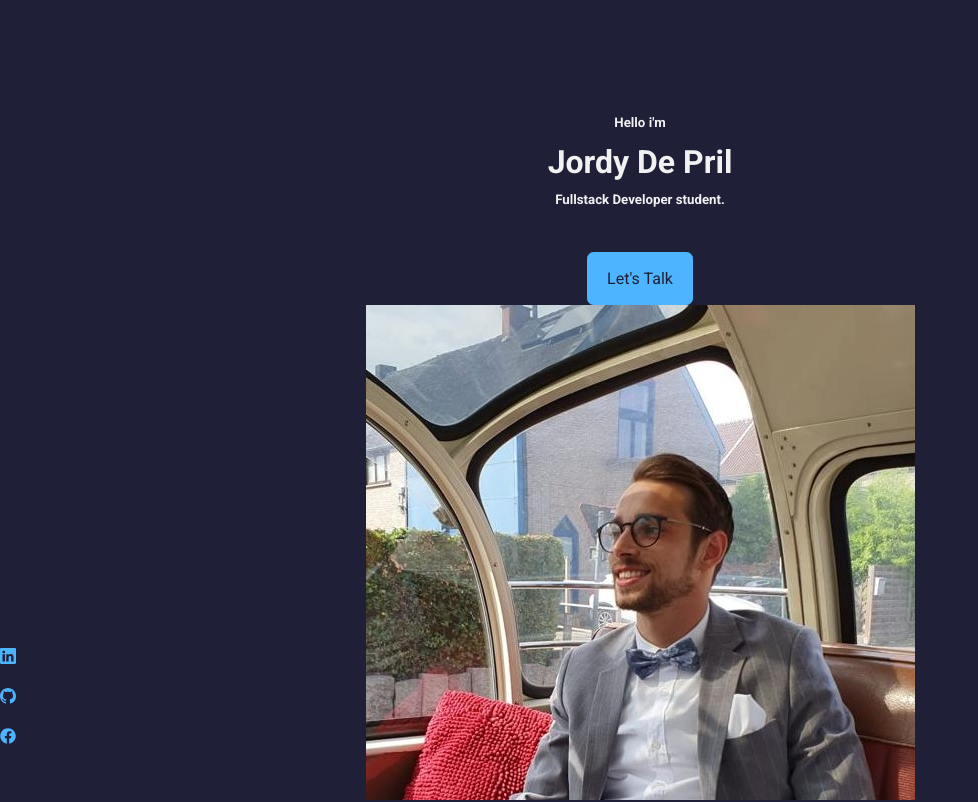
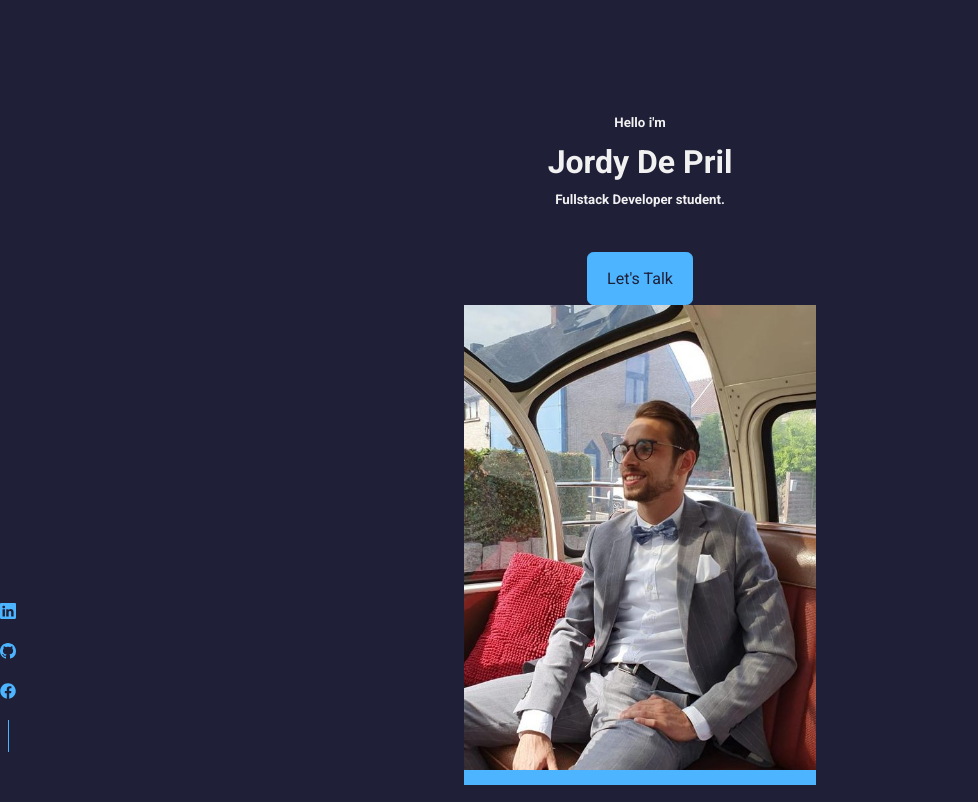
Before and after one commit to becodeorg/verou-3-portfolio-Jordydp, a React (Create React App) app in the folder react-portfolio/: page / in a window 1280 px wide. Shown: the top 802 px of the page, without its empty margins (0-978 px from the left). Built offline with nearby package versions, Linux system fonts and the light colour scheme.

Commit message:
Eddit styles on Header -> IMG and surrounding div

```diff
--- a/react-portfolio/src/components/header/header.css
+++ b/react-portfolio/src/components/header/header.css
@@ -24,3 +24,21 @@ header {
     left: 0;
     bottom: 3rem;
 }
+
+/* a Line under the Socials nice thing i found on Instagram */
+.header__socials::after {
+    content:'';
+    width: 1px;
+    height: 2rem;
+    background: var(--color-primary);
+}
+
+/* img Me */
+.me {
+    background: var(--color-primary);
+    width: 22rem;
+    height: 30rem;
+    position: absolute;
+    /* 50% is the middle minus half of the width */
+    left:calc(50% - 11rem);
+}
--- a/react-portfolio/src/index.css
+++ b/react-portfolio/src/index.css
@@ -73,3 +73,8 @@ a:hover {
     background: var(--color-primary);
     color: var(--color-bg);
 }
+img {
+    display: block;
+    width: 100%;
+    object-fit: cover;
+}
```
Also changed, not shown: 1 other file (tests, documents, lock files or other folders).
